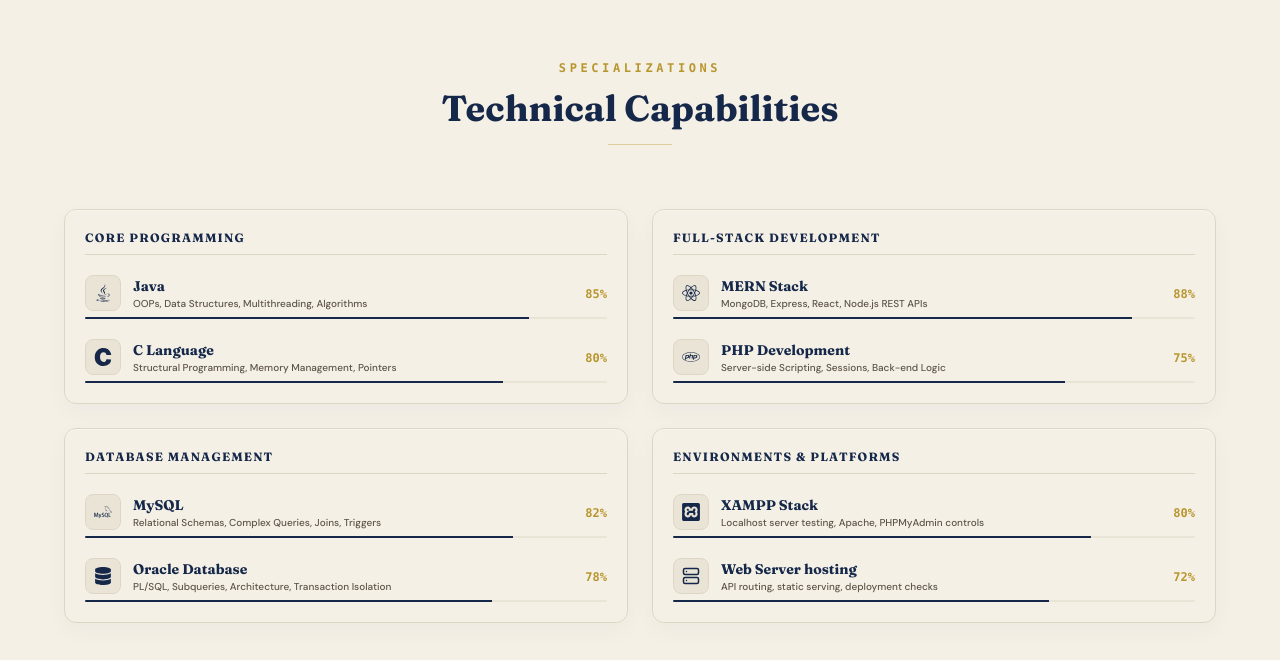
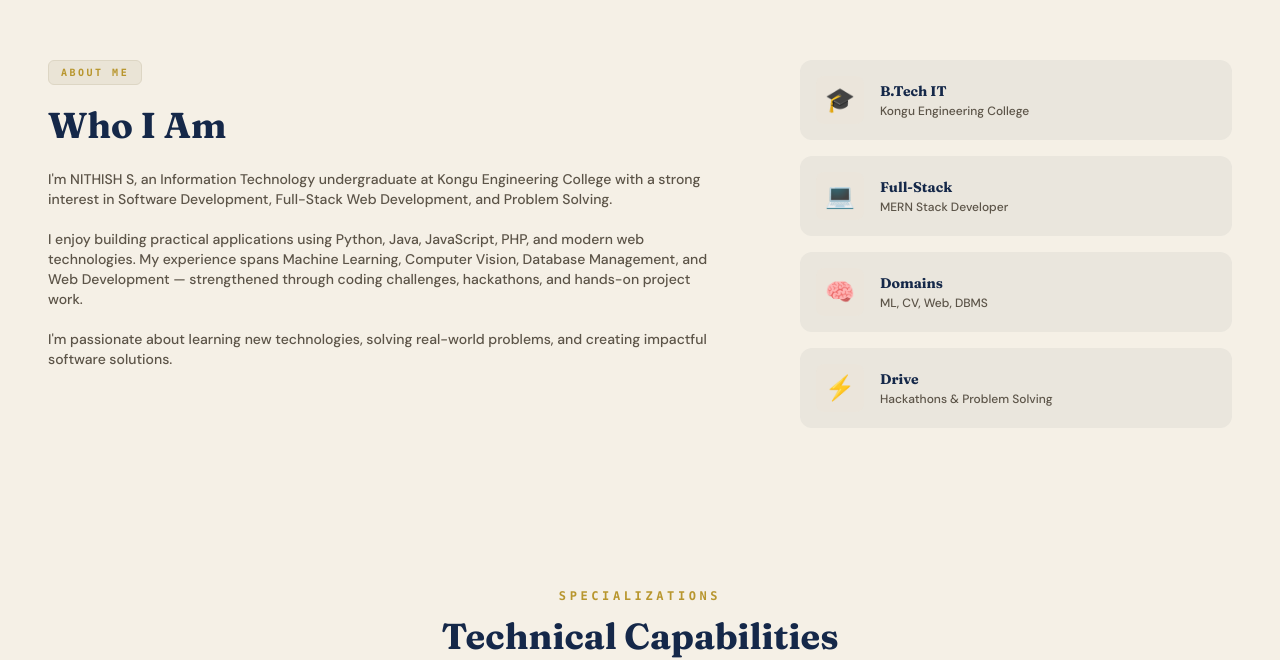
Before and after one commit to NITHISH-2207/NITHISH_S-PORTFOLIO, a React (Vite) app: page / in a window 1280 px wide. Shown: the part 836-1496 px from the top of the page. Built offline with nearby package versions, Linux system fonts and the light colour scheme; no server answers.

Commit message:
Create About me section

```diff
--- a/src/App.jsx
+++ b/src/App.jsx
@@ -4,6 +4,7 @@ import { ThemeProvider } from './context/ThemeContext';
 import SplashScreen from './components/SplashScreen';
 import Navbar from './components/Navbar';
 import Hero from './components/Hero';
+import About from './components/About';
 import Projects from './components/Projects';
 import Skills from './components/Skills';
 import Journey from './components/Journey';
@@ -64,6 +65,7 @@ export default function App() {
 
           <main className="w-full relative">
             <Hero />
+            <About />
             <Skills />
             <Projects />
             <Journey />
--- /dev/null
+++ b/src/components/About.jsx
@@ -0,0 +1,125 @@
+import React from 'react';
+import { motion } from 'framer-motion';
+
+const ABOUT_HIGHLIGHTS = [
+  {
+    emoji: '🎓',
+    title: 'B.Tech IT',
+    desc: 'Kongu Engineering College',
+  },
+  {
+    emoji: '💻',
+    title: 'Full-Stack',
+    desc: 'MERN Stack Developer',
+  },
+  {
+    emoji: '🧠',
+    title: 'Domains',
+    desc: 'ML, CV, Web, DBMS',
+  },
+  {
+    emoji: '⚡',
+    title: 'Drive',
+    desc: 'Hackathons & Problem Solving',
+  },
+];
+
+export default function About() {
+  return (
+    <section
+      id="about"
+      className="pt-24 pb-16 relative overflow-hidden px-6 md:px-12 bg-luxury-bg z-10"
+    >
+      <div className="w-full max-w-7xl mx-auto grid grid-cols-1 lg:grid-cols-12 gap-12 lg:gap-16 items-start">
+
+        {/* Left Column: Eyebrow label, Heading, Paragraphs */}
+        <div className="lg:col-span-7 flex flex-col text-left">
+
+          {/* Eyebrow Label */}
+          <motion.div
+            initial={{ opacity: 0, y: 10 }}
+            whileInView={{ opacity: 1, y: 0 }}
+            viewport={{ once: true, margin: '-100px' }}
+            transition={{ duration: 0.5 }}
+            className="inline-flex items-center gap-2 px-3 py-1 rounded-md bg-luxury-bgSec border border-luxury-border w-fit mb-5"
+          >
+            <span className="text-[10px] font-mono uppercase tracking-[0.25em] text-luxury-gold font-bold">
+              ABOUT ME
+            </span>
+          </motion.div>
+
+          {/* Heading */}
+          <motion.h2
+            initial={{ opacity: 0, y: 15 }}
+            whileInView={{ opacity: 1, y: 0 }}
+            viewport={{ once: true, margin: '-100px' }}
+            transition={{ delay: 0.1, duration: 0.5 }}
+            className="text-2xl md:text-4xl font-heading font-bold text-luxury-textPri mb-6"
+          >
+            Who I Am
+          </motion.h2>
+
+          {/* Body Text */}
+          <div className="space-y-5">
+            <motion.p
+              initial={{ opacity: 0, y: 10 }}
+              whileInView={{ opacity: 1, y: 0 }}
+              viewport={{ once: true, margin: '-100px' }}
+              transition={{ delay: 0.2, duration: 0.5 }}
+              className="text-xs md:text-sm text-luxury-textSec leading-relaxed font-medium"
+            >
+              I'm NITHISH S, an Information Technology undergraduate at Kongu Engineering College with a strong interest in Software Development, Full-Stack Web Development, and Problem Solving.
+            </motion.p>
+
+            <motion.p
+              initial={{ opacity: 0, y: 10 }}
+              whileInView={{ opacity: 1, y: 0 }}
+              viewport={{ once: true, margin: '-100px' }}
+              transition={{ delay: 0.3, duration: 0.5 }}
+              className="text-xs md:text-sm text-luxury-textSec leading-relaxed font-medium"
+            >
+              I enjoy building practical applications using Python, Java, JavaScript, PHP, and modern web technologies. My experience spans Machine Learning, Computer Vision, Database Management, and Web Development — strengthened through coding challenges, hackathons, and hands-on project work.
+            </motion.p>
+
+            <motion.p
+              initial={{ opacity: 0, y: 10 }}
+              whileInView={{ opacity: 1, y: 0 }}
+              viewport={{ once: true, margin: '-100px' }}
+              transition={{ delay: 0.4, duration: 0.5 }}
+              className="text-xs md:text-sm text-luxury-textSec leading-relaxed font-medium"
+            >
+              I'm passionate about learning new technologies, solving real-world problems, and creating impactful software solutions.
+            </motion.p>
+          </div>
+        </div>
+
+        {/* Right Column: Highlights cards */}
+        <div className="lg:col-span-5 flex flex-col gap-4 lg:pl-6 w-full">
+          {ABOUT_HIGHLIGHTS.map((highlight, idx) => (
+            <motion.div
+              key={idx}
+              initial={{ opacity: 0, y: 10 }}
+              whileInView={{ opacity: 1, y: 0 }}
+              viewport={{ once: true, margin: '-100px' }}
+              transition={{ delay: idx * 0.1, duration: 0.5 }}
+              className="p-4 rounded-xl bg-luxury-navy/5 hover:bg-luxury-navy/[0.08] transition-all duration-300 flex items-center gap-4 text-left group"
+            >
+              <div className="text-2xl select-none flex-shrink-0 bg-luxury-bgSec/40 w-12 h-12 rounded-lg flex items-center justify-center">
+                {highlight.emoji}
+              </div>
+              <div>
+                <h4 className="font-heading font-bold text-sm text-luxury-textPri">
+                  {highlight.title}
+                </h4>
+                <p className="text-xs text-luxury-textSec font-medium mt-0.5">
+                  {highlight.desc}
+                </p>
+              </div>
+            </motion.div>
+          ))}
+        </div>
+
+      </div>
+    </section>
+  );
+}
--- a/src/components/Navbar.jsx
+++ b/src/components/Navbar.jsx
@@ -4,6 +4,7 @@ import { FiSun, FiMoon, FiMenu, FiX, FiDownload } from 'react-icons/fi';
 
 const NAV_ITEMS = [
   { id: 'home', label: 'Home' },
+  { id: 'about', label: 'About' },
   { id: 'skills', label: 'Skills' },
   { id: 'projects', label: 'Projects' },
   { id: 'journey', label: 'Journey' },
```
